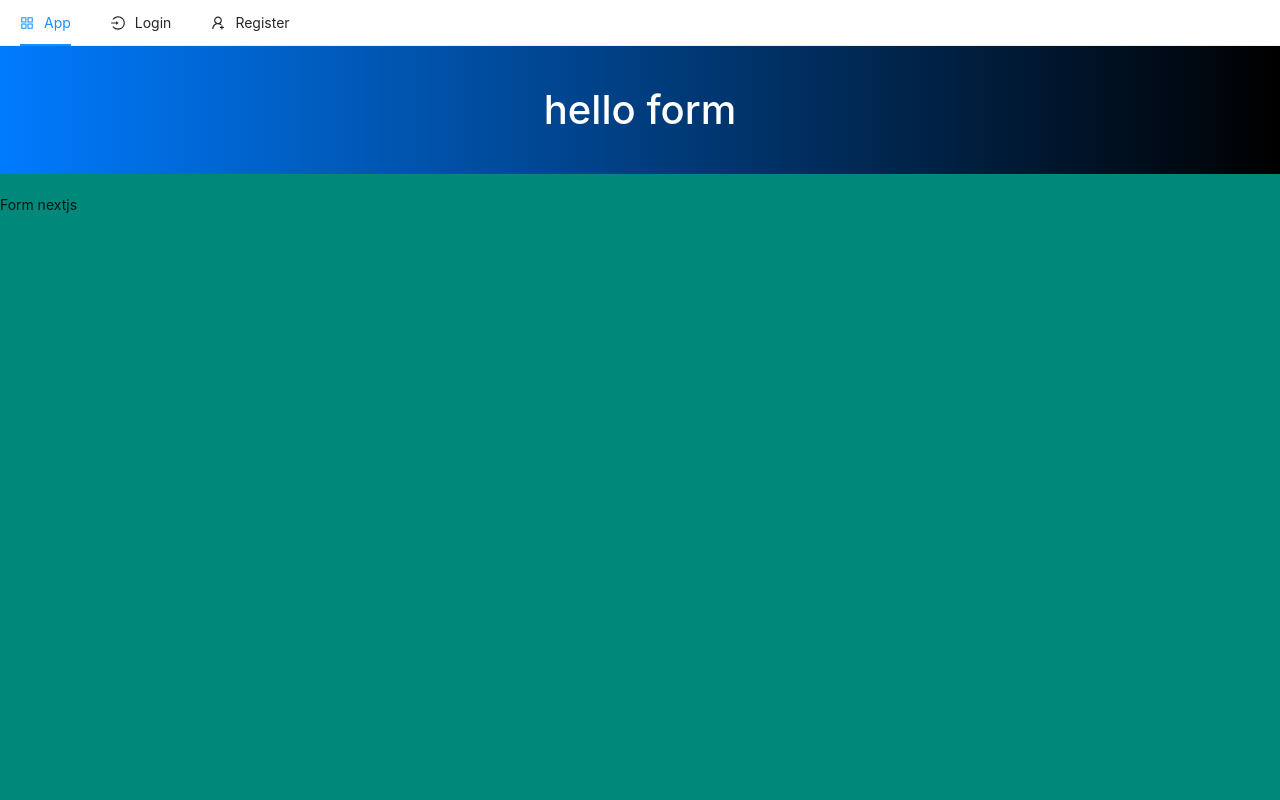
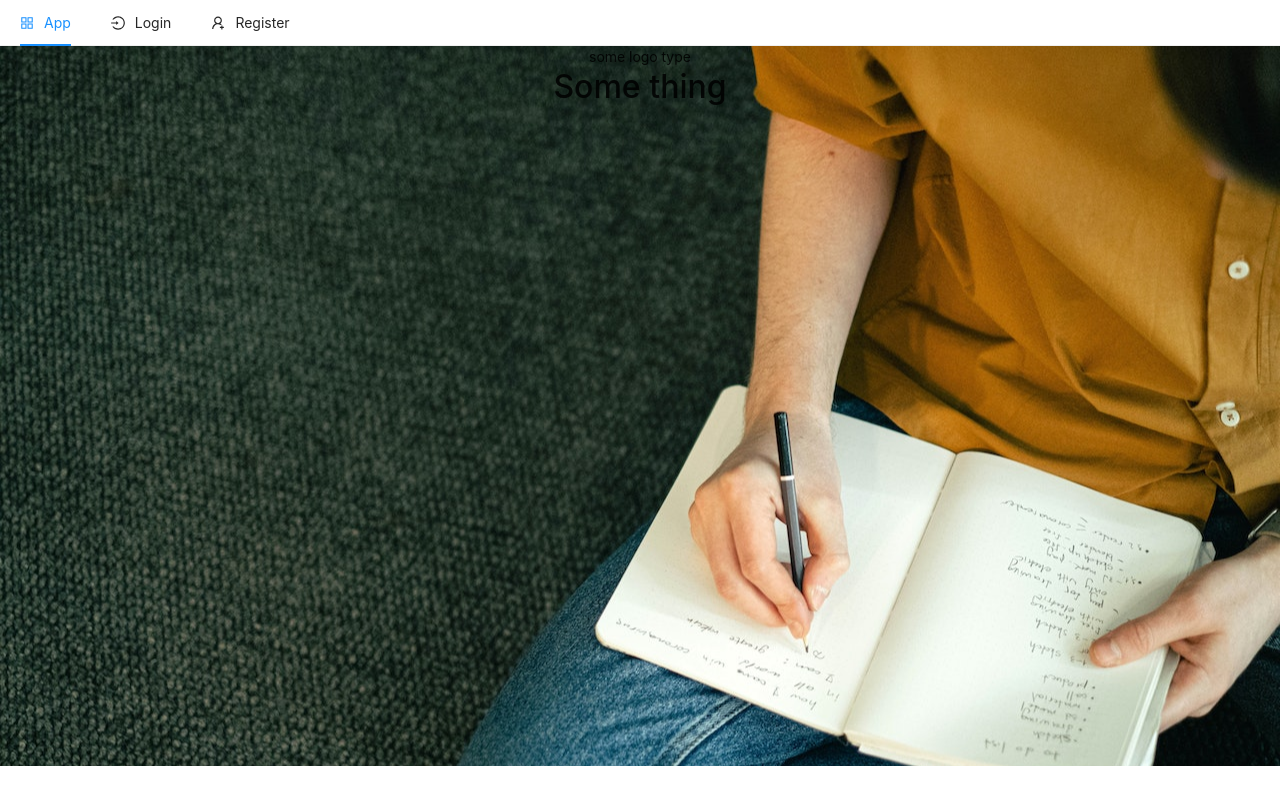
Before and after one commit to ashutoshofficial25/Next_Auth, a Next.js app in the folder client/: page / in a window 1280 px wide. Built offline with nearby package versions, Linux system fonts and the light colour scheme.

Commit message:
background image

```diff
--- a/client/pages/index.js
+++ b/client/pages/index.js
@@ -1,9 +1,11 @@
 const Index = () => {
   return (
-    <>
-      <h1 className="jumbotron text-center bg-primary"> hello form </h1>
-      <p> Form nextjs</p>
-    </>
+    <hero className="heroSection">
+      <div className="hero-container">
+        <div className="text-center">some logo type</div>
+        <h2 className="text-center"> Some thing</h2>
+      </div>
+    </hero>
   );
 };
 
--- a/client/public/css/styles.css
+++ b/client/public/css/styles.css
@@ -1,5 +1,5 @@
 body {
-  background-color: #00897b;
+  /* background-color: #00897b; */
 }
 .square {
   border-radius: 0px;
@@ -12,3 +12,14 @@ body {
 .delete-icon {
   cursor: pointer;
 }
+
+.heroSection {
+}
+.hero-container {
+  background-image: url("../assets/hero.jpg");
+  box-sizing: border-box;
+  height: 90vh;
+  background-repeat: no-repeat;
+  background-size: cover;
+  background-position: center;
+}
```
Also changed, not shown: client/public/assets/hero-letter.jpg (added), client/public/assets/hero.jpg (added).
